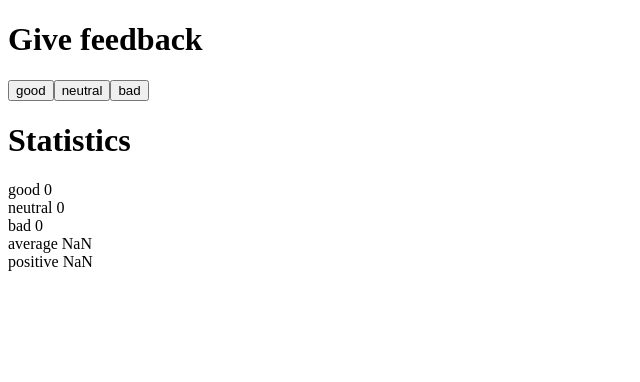
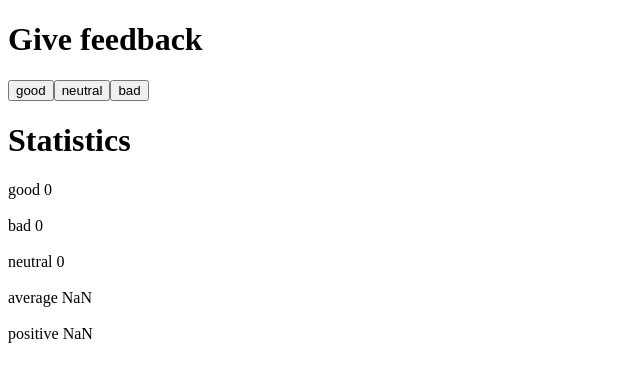
Before and after one commit to vainopollari/FullStackOpen2022, a React (Create React App) app in the folder osa1/unicafe/: page / in a window 1280 px wide. Shown: the top 382 px of the page, without its empty margins (0-640 px from the left). Built offline with nearby package versions, Linux system fonts and the light colour scheme.

Commit message:
Unicafe step3

```diff
--- a/osa1/unicafe/src/App.js
+++ b/osa1/unicafe/src/App.js
@@ -5,6 +5,14 @@ const Button = (props) => {
     <button onClick={props.handleClick}>
       {props.text}
     </button>
+  )
+}
+
+const Statistics = (props) => {
+  return (
+    <div>
+      {props.name} {props.result}
+    </div>
   )
 }
 
@@ -46,12 +54,30 @@ const App = () => {
         text='bad'
       />
       <h1>Statistics</h1>
-      good {good} <br />
-      neutral {neutral} <br />
-      bad {bad} <br />
-      average {average.reduce((a, b) => a + b, 0) / average.length} <br />
-      positive {positive / (good + neutral + bad)}
-
+      <Statistics
+        result={good}
+        name='good'
+      />
+      <br />
+      <Statistics
+        result={bad}
+        name='bad'
+      />
+      <br />
+      <Statistics
+        result={neutral}
+        name='neutral'
+      />
+      <br />
+      <Statistics
+        result={average.reduce((a, b) => a + b, 0) / average.length}
+        name='average'
+      />
+      <br />
+      <Statistics
+        result={positive / (good + neutral + bad)}
+        name='positive'
+      />
     </div>
   )
 }
```
